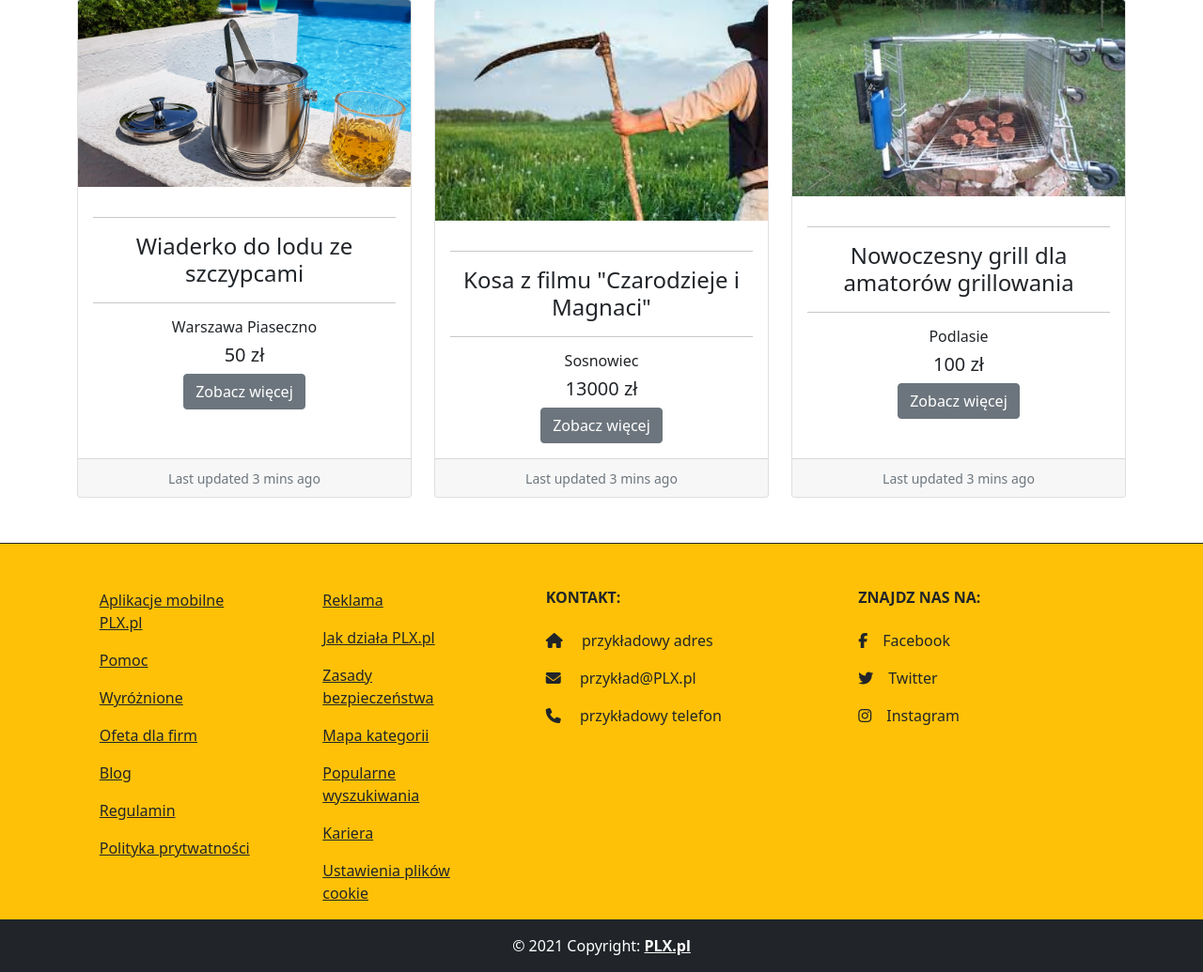
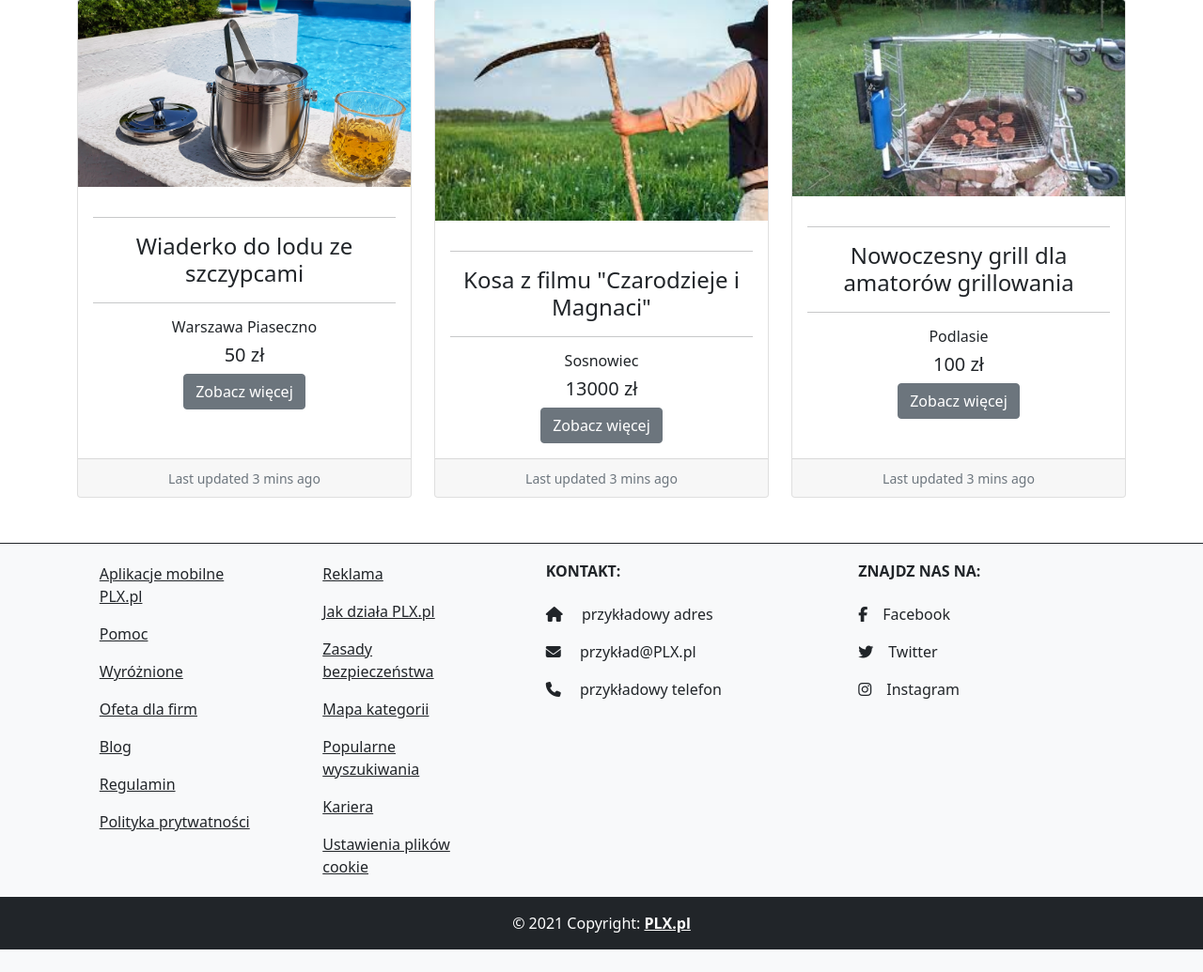
Before and after one commit to klisiubb/IO_Project, a Node server app: page / in a window 1280 px wide. Shown: the part 705-1740 px from the top of the page at 94% size. After the commit the page ends 1716 px from the top, so only its background shows below. Run offline with Node 20, Linux system fonts and the light colour scheme; some libraries are stand-ins or nearby versions.

Commit message:
footer under construction

```diff
--- a/views/partials/footer.ejs
+++ b/views/partials/footer.ejs
@@ -1,13 +1,11 @@
-<footer class="text-center text-lg-start mt-5 bg-warning border-top border-dark">
+<footer class="text-center text-lg-start bg-light border-top border-dark mt-5"> <!--TO DO : lepiej rozwiązać ten margin!-->
 
   <!-- Section: Social media -->
-  <section
-    class="d-flex justify-content-center justify-content-lg-between p-3">
-  </section>
+
   <!-- Section: Social media -->
 
   <!-- Section: Links  -->
-  <section class="">
+  <section class="p-1">
     <div class="container text-center text-md-start mt-3 "> <!--- mt-5 --->
       <!-- Grid row -->
       <div class="row "> <!--- mt-2 --->
```
